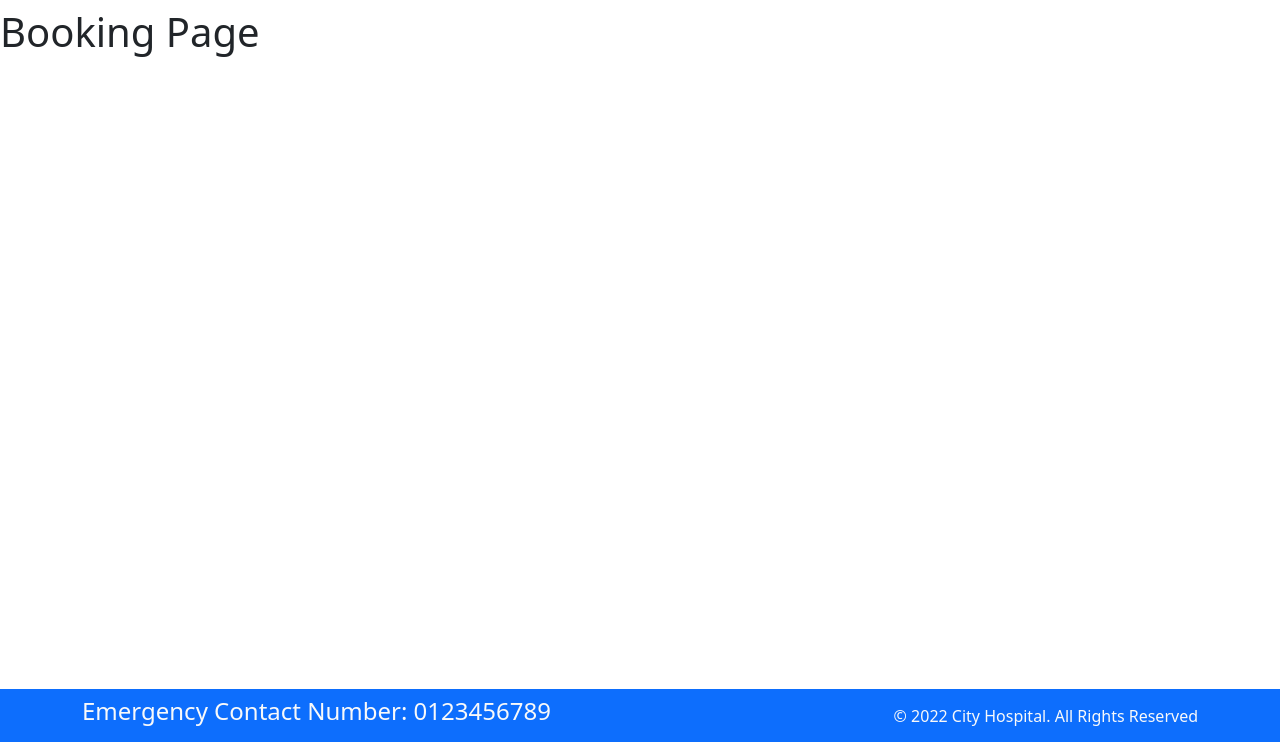
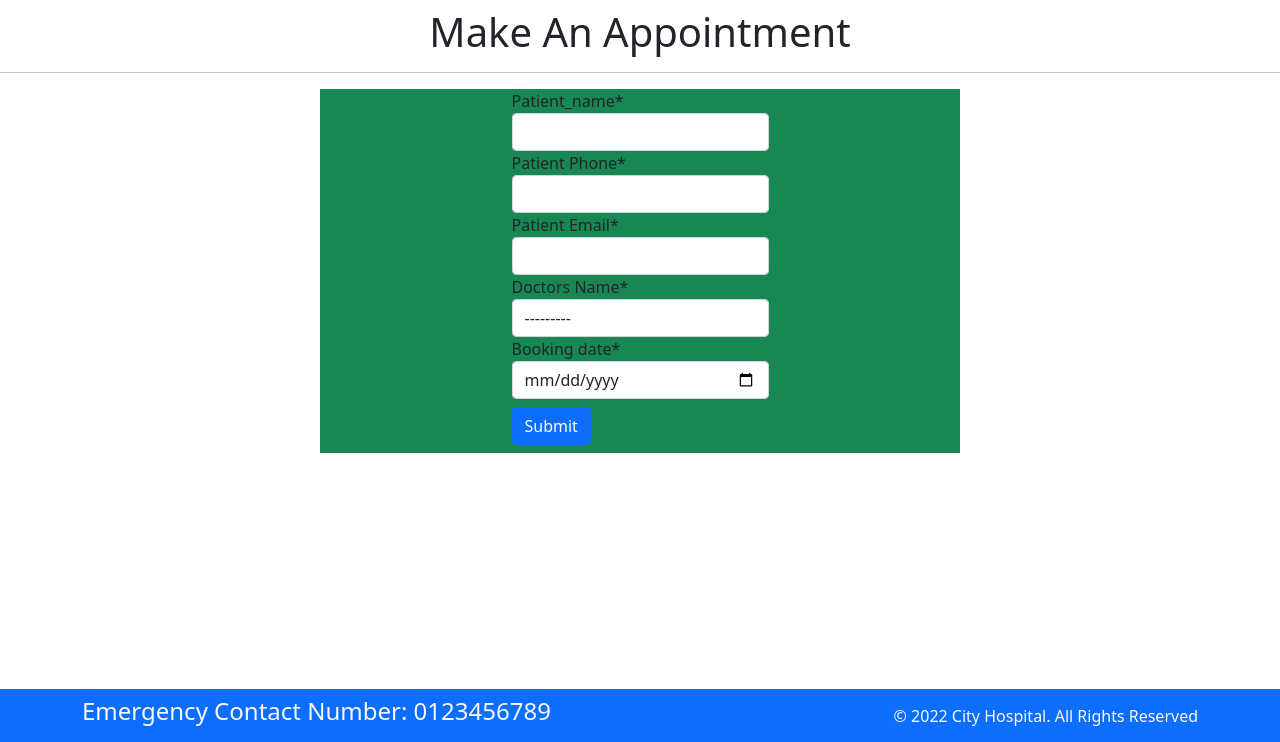
Before and after one commit to NidhinPPramod/Django, a Django app: page /booking/ in a window 1280 px wide. Shown: the part 58-800 px from the top of the page. Run offline with Django 4.2, Linux system fonts and the light colour scheme; data comes from the database, SQL or seed files in the repository; both versions use the stored data as it was after the commit; some libraries are stand-ins or nearby versions.

Commit message:
Studied About djnago forms and how to post forms

```diff
--- a/django_sample/django_sample/settings.py
+++ b/django_sample/django_sample/settings.py
@@ -38,7 +38,7 @@
     'django.contrib.sessions',
     'django.contrib.messages',
     'django.contrib.staticfiles',
-    'home',
+    'home','crispy_forms'
 ]
 
 MIDDLEWARE = [
@@ -130,3 +130,5 @@
 
 MEDIA_ROOT=BASE_DIR/'uploads'
 MEDIA_URL= '/media/'
+
+CRISPY_TEMPLATE_PACK = 'bootstrap4'
--- a/django_sample/home/admin.py
+++ b/django_sample/home/admin.py
@@ -1,8 +1,9 @@
 from django.contrib import admin
 
-from .models import Departments,Doctors
+from .models import Departments,Doctors,Booking
 
 # Register your models here.
 
 admin.site.register(Departments)
 admin.site.register(Doctors)
+admin.site.register(Booking)
--- /dev/null
+++ b/django_sample/home/forms.py
@@ -0,0 +1,21 @@
+from django import forms
+
+from .models import Booking
+
+class DateInput(forms.DateInput):
+    input_type='date'
+
+class BookingForm(forms.ModelForm):
+    class Meta:
+        model=Booking
+        fields='__all__'
+
+        widgets={
+            'booking_date':DateInput()
+        }
+        labels={
+            'p_name':"Patient_name",
+            'p_phone':'Patient Phone',
+            'p_email':'Patient Email',
+            'doc_name':'Doctors Name',
+        }
--- a/django_sample/home/models.py
+++ b/django_sample/home/models.py
@@ -17,3 +17,14 @@
 
     def __str__(self):
         return self.doc_name
+
+class Booking(models.Model):
+    p_name=models.CharField(max_length=100)
+    p_phone=models.CharField(max_length=10)
+    p_email=models.EmailField()
+    doc_name=models.ForeignKey(Doctors, on_delete=models.CASCADE)
+    booking_date=models.DateField()
+    booked_on=models.DateField(auto_now=True)
+
+    def __str__(self):
+        return self.p_name
--- a/django_sample/home/views.py
+++ b/django_sample/home/views.py
@@ -2,6 +2,8 @@
 from django.http import HttpResponse
 
 from .models import Departments,Doctors
+
+from .forms import BookingForm
 
 # Create your views here.
 def index(request):
@@ -11,7 +13,15 @@
      return render(request, "about.html")
 
 def booking(request):
-     return render(request, "booking.html")
+     if request.method == "POST":
+        form=BookingForm(request.POST)
+        if form.is_valid():
+            form.save()
+     form=BookingForm()
+     dict_form={
+        'form':form
+     }
+     return render(request, "booking.html",dict_form)
 
 def doctors(request):
      dict_doctors={
--- a/django_sample/templates/booking.html
+++ b/django_sample/templates/booking.html
@@ -1,9 +1,18 @@
 {% extends "base.html" %}
+{% load crispy_forms_tags %}
 
 {% block title %}
 Booking
 {% endblock %}
 
 {% block content %}
-<h1>Booking Page</h1>
+<h1 class="text-center">Make An Appointment</h1>
+<hr/>
+<div class="w-50 bg-success container d-flex flex-column align-items-center">
+    <form action="" method="POST">
+        {% csrf_token %}
+        {{form|crispy}}
+        <button class="btn btn-primary my-2" type="submit">Submit</button>
+    </form>
+</div>
 {% endblock %}
```
Also changed, not shown: django_sample/db.sqlite3, django_sample/home/migrations/0003_booking.py (added).
